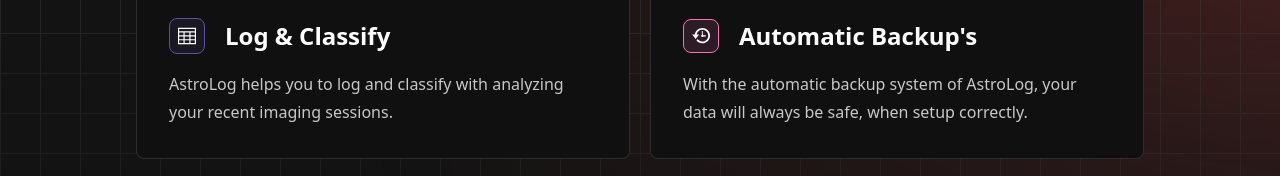
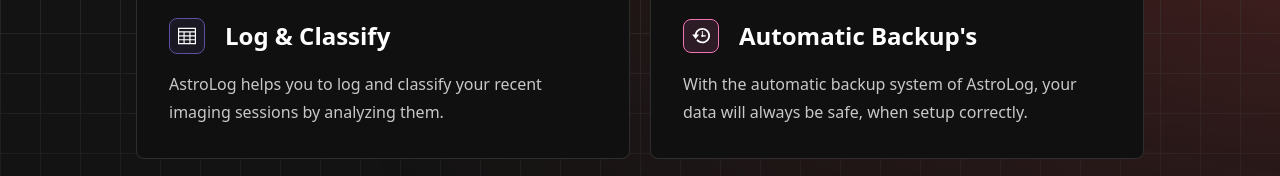
Before and after one commit to astrolog-app/website, a Next.js app: page / in a window 1280 px wide. Shown: the part 735-911 px from the top of the page. Built offline with nearby package versions, Linux system fonts and the light colour scheme.

Commit message:
update: front-page

```diff
--- a/src/app/page.tsx
+++ b/src/app/page.tsx
@@ -41,7 +41,7 @@
                 </div>
                 <div className={styles.features}>
                     <FeatureCard icon={<LogSVG/>} iconColor='rgb(94, 79, 162)' title="Log & Classify">
-                        AstroLog helps you to log and classify with analyzing your recent imaging sessions.
+                        AstroLog helps you to log and classify your recent imaging sessions by analyzing them.
                     </FeatureCard>
                     <FeatureCard icon={<BackupSVG/>} iconColor='rgb(244, 114, 182)' title="Automatic Backup's">
                         With the automatic backup system of AstroLog, your data will always be safe, when setup
--- a/src/components/featureCard.module.scss
+++ b/src/components/featureCard.module.scss
@@ -3,6 +3,11 @@
     padding: 2rem;
     background-color: var(--bg-dark);
     border: 1px solid rgba(80, 80, 80, 0.463);
+    transition: border-color 200ms ease;
+
+    &:hover {
+        border-color: hsl(var(--primary));
+    }
 
     .header {
         display: flex;
```
